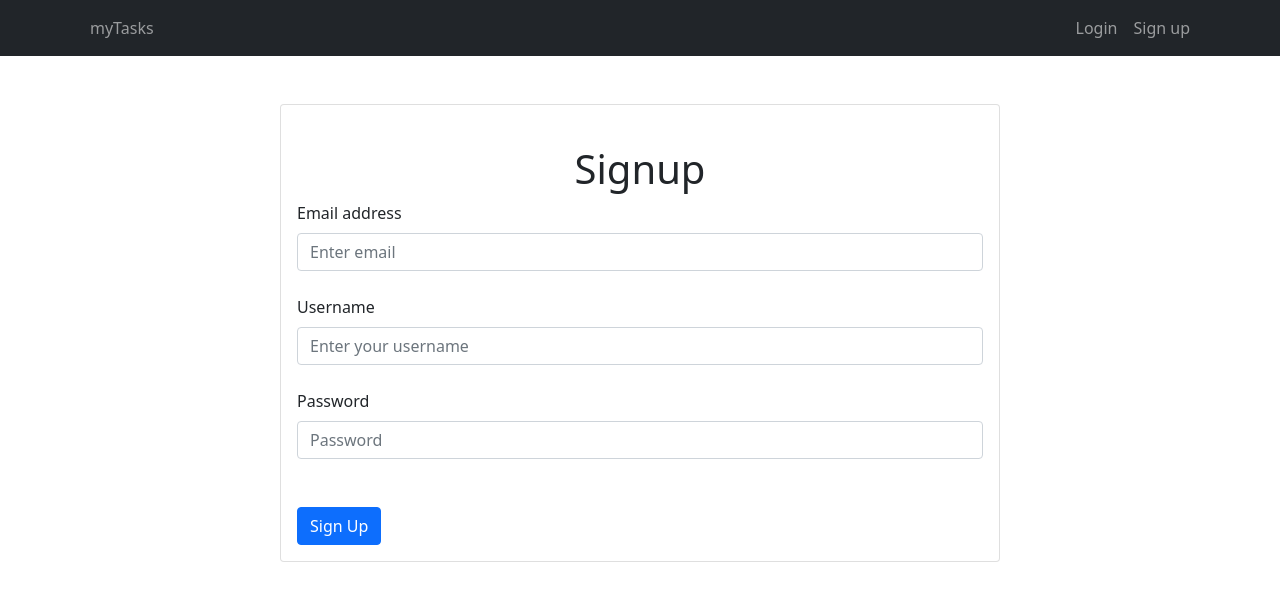
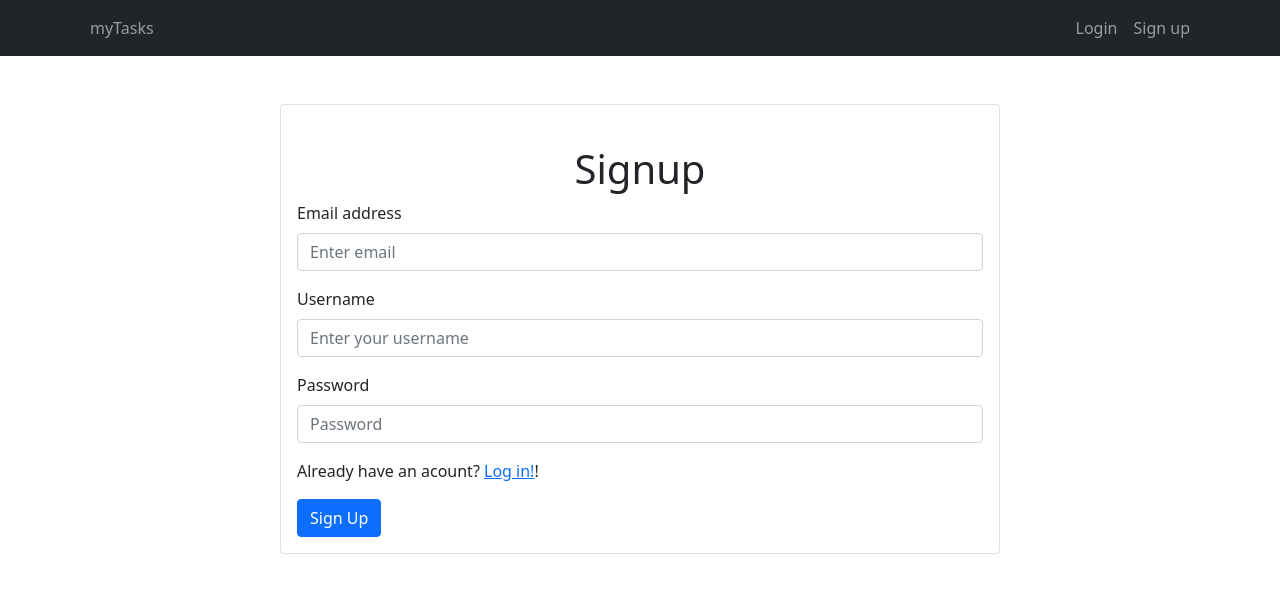
Before and after one commit to IlyaMur/mytasks_api_client, a React (Create React App) app: page /#/signup in a window 1280 px wide. Shown: the top 598 px of the page. Built offline with nearby package versions, Linux system fonts and the light colour scheme.

Commit message:
add links to login and signup

```diff
--- a/src/components/Login.js
+++ b/src/components/Login.js
@@ -4,6 +4,7 @@ import AuthService from "../services/authService";
 import { Form, Button } from 'react-bootstrap'
 import { Formik } from 'formik';
 import * as Yup from 'yup'
+import { Link } from "react-router-dom";
 
 const Login = ({ setLoginShow }) => {
   const [errors, setErrors] = useState([]);
@@ -71,6 +72,9 @@ const Login = ({ setLoginShow }) => {
                 <div className="error-message">{errors.password}</div>
               ) : null}
             </Form.Group>
+            Don't have an account? <Link to={"/signup"}>
+              Sign up
+            </Link>! <div></div>
 
             <Button variant="primary" type="submit" className="mt-4" >
               Log In
@@ -79,7 +83,6 @@ const Login = ({ setLoginShow }) => {
         )}
       </Formik>
       {errors.general && (<p className='text-danger text-end'>{errors.general}</p>)}
-
     </div>
   );
 };
--- a/src/components/Signup.js
+++ b/src/components/Signup.js
@@ -4,6 +4,7 @@ import { useNavigate } from "react-router-dom";
 import { Form, Button } from 'react-bootstrap'
 import * as Yup from 'yup'
 import { Formik } from 'formik';
+import { Link } from "react-router-dom";
 
 const Signup = ({ setIsAUth }) => {
   const [errors, setErrors] = useState([]);
@@ -53,7 +54,7 @@ const Signup = ({ setIsAUth }) => {
           handleSubmit }) => (
           <Form onSubmit={handleSubmit}>
             <h1 className="text-center"> Signup </h1>
-            <Form.Group className="mb-4" controlId="formBasicEmail">
+            <Form.Group className="mb-3" controlId="formBasicEmail">
               <Form.Label>Email address</Form.Label>
               <Form.Control
                 name="email" type="email" placeholder="Enter email" onChange={handleChange} onBlur={handleBlur} value={values.email} className={touched.email && errors.email ? "error" : null}
@@ -62,7 +63,7 @@ const Signup = ({ setIsAUth }) => {
                 <div className="error-message">{errors.email}</div>
               ) : null}
             </Form.Group>
-            <Form.Group className="mb-4" controlId="formBasicUsername">
+            <Form.Group className="mb-3" controlId="formBasicUsername">
               <Form.Label>Username</Form.Label>
               <Form.Control
                 name="username" type="text" placeholder="Enter your username" onChange={handleChange} onBlur={handleBlur} value={values.username} className={touched.username && errors.username ? "error" : null}
@@ -72,7 +73,7 @@ const Signup = ({ setIsAUth }) => {
               ) : null}
             </Form.Group>
 
-            <Form.Group className="mb-4" controlId="formBasicPassword">
+            <Form.Group className="mb-3" controlId="formBasicPassword">
               <Form.Label>Password</Form.Label>
               <Form.Control
                 name="password" type="password" onChange={handleChange} onBlur={handleBlur} placeholder="Password" value={values.password} className={touched.password && errors.password ? "error" : null}
@@ -81,8 +82,10 @@ const Signup = ({ setIsAUth }) => {
                 <div className="error-message">{errors.password}</div>
               ) : null}
             </Form.Group>
-
-            <Button variant="primary" type="submit" className="mt-4" >
+            Already have an acount? <Link to={"/login"}>
+              Log in!
+            </Link>! <div></div>
+            <Button variant="primary" type="submit" className="mt-3" >
               Sign Up
             </Button >
           </Form>
```
